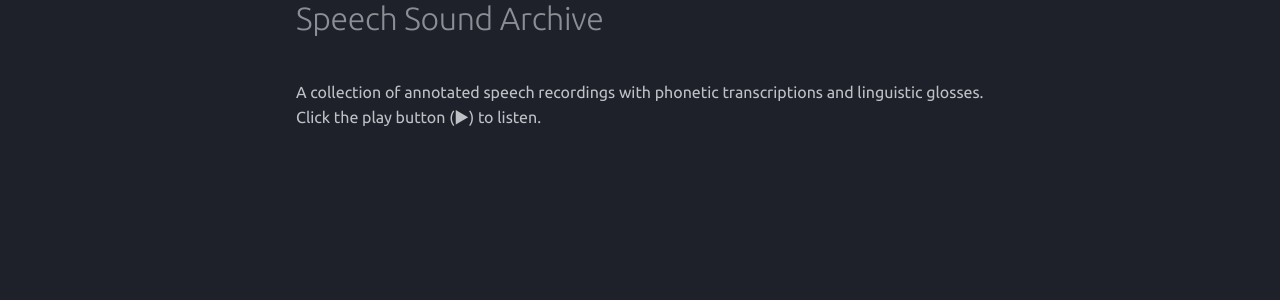
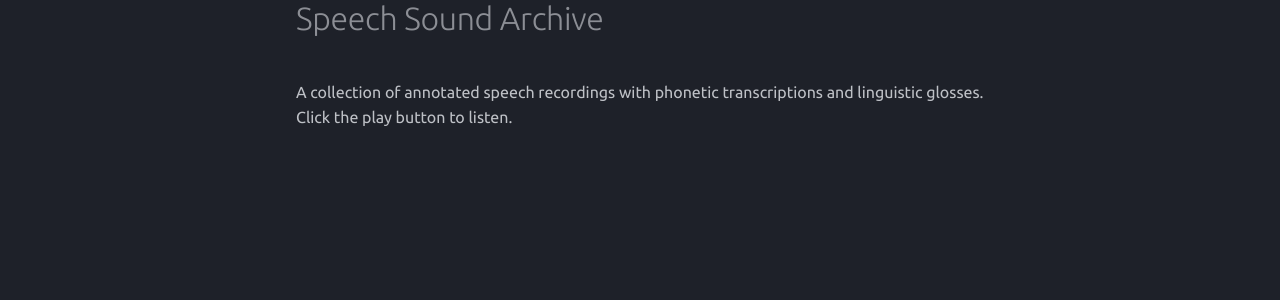
Before and after one commit to tabarasaka/shenasea, an MkDocs documentation site: the page built from docs/corpus/placeholder.md, in a window 1280 px wide. Shown: the part 148-448 px from the top of the page. Built offline with MkDocs 1.6.1 and Material for MkDocs 9.7.7, drawn with Linux system fonts in a browser that asks for light colours.

```diff
--- a/docs/corpus/placeholder.md
+++ b/docs/corpus/placeholder.md
@@ -1,3 +1,3 @@
 # Speech Sound Archive
 
-A collection of annotated speech recordings with phonetic transcriptions and linguistic glosses. Click the play button (▶) to listen.
+A collection of annotated speech recordings with phonetic transcriptions and linguistic glosses. Click the play button to listen.
```
